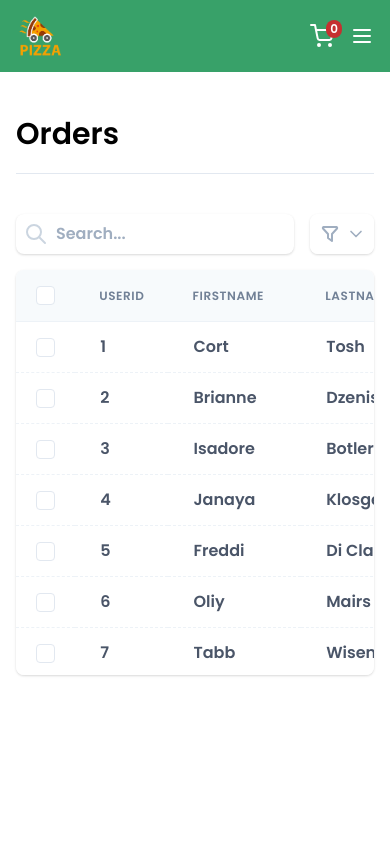
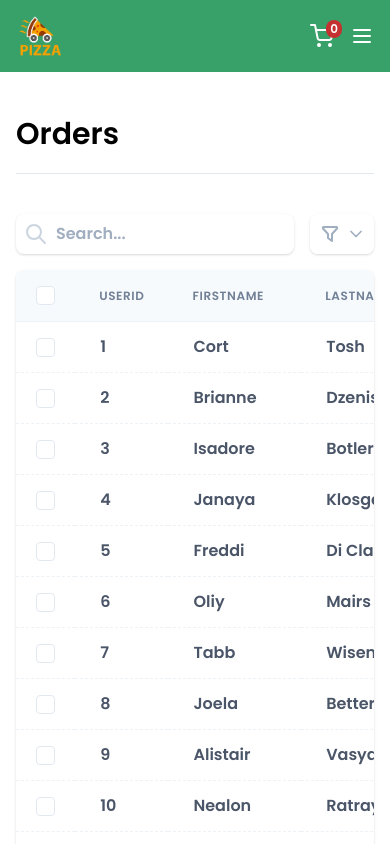
Before and after one commit to Tooluloope/yummy-frontend, a React (Create React App) app: page /orders in a window 390 px wide. Shown: the top 844 px of the page. Built offline with nearby package versions, Linux system fonts and the light colour scheme.

Commit message:
NavLink and isActive Attribute

```diff
--- a/src/components/navbar/navbar.jsx
+++ b/src/components/navbar/navbar.jsx
@@ -1,6 +1,6 @@
 import React, { useState, useContext, useEffect } from "react";
 import logo from "../../assets/logo.png";
-import { Link } from "react-router-dom";
+import { NavLink } from "react-router-dom";
 import useAuth from "../../hooks/useAuth";
 import { userContext } from "../../states/auth/auth.context";
 import { Input, Button } from "../inputs/input";
@@ -97,12 +97,12 @@ export const NavBar = () => {
                     </div>
                 </div>
                 <nav className={`${isOpen? "block" : "hidden "} duration-500 px-2 pt-2 pb-4 sm:flex sm:p-0`}>
-                    <Link className='block text-white px-2 py-1 font-semibold rounded hover:bg-green-400' to='/'>Home </Link>
-                    { !isAuthenticated && <Link className='block text-white px-2 py-1 font-semibold rounded hover:bg-green-400' to='/orders'>Orders </Link>}
-                    { isAuthenticated && <Link onClick = {() => Logout()} className='block text-white px-2 py-1 font-semibold rounded hover:bg-green-400' to='/login'>logout </Link>}
-                    { !isAuthenticated && <Link className='block text-white px-2 py-1 font-semibold rounded hover:bg-green-400' to='/login'>Login </Link>}
-                    { !isAuthenticated && <Link className='block text-white px-2 py-1 font-semibold rounded hover:bg-green-400' to='/signup'>Sign Up </Link>}
-                    { isAuthenticated && <Link className='block text-white px-2 py-1 font-semibold rounded hover:bg-green-400' to='/signup'>{fullname ? fullname : null} </Link>}
+                    <NavLink exact activeClassName="bg-green-400" className='block text-white px-2 py-1 font-semibold rounded hover:bg-green-400 mr-3' to='/'>Home </NavLink>
+                    { !isAuthenticated && <NavLink activeClassName="bg-green-400" className='block text-white px-2 py-1 font-semibold rounded hover:bg-green-400 mr-3' to='/orders'>Orders </NavLink>}
+                    { isAuthenticated && <NavLink activeClassName="bg-green-400" onClick = {() => Logout()} className='block text-white px-2 py-1 font-semibold rounded hover:bg-green-400 mr-3' to='/login'>logout </NavLink>}
+                    { !isAuthenticated && <NavLink activeClassName="bg-green-400" className='block text-white px-2 py-1 font-semibold rounded hover:bg-green-400 mr-3' to='/login'>Login </NavLink>}
+                    { !isAuthenticated && <NavLink activeClassName="bg-green-400" className='block text-white px-2 py-1 font-semibold rounded hover:bg-green-400 mr-3' to='/signup'>Sign Up </NavLink>}
+                    { isAuthenticated && <NavLink activeClassName="bg-green-400" className='block text-white px-2 py-1 font-semibold rounded hover:bg-green-400 mr-3' to='/signup'>{fullname ? fullname : null} </NavLink>}
 
 
                 </nav>
--- a/src/pages/homepage.jsx
+++ b/src/pages/homepage.jsx
@@ -13,7 +13,7 @@ export const Home = () =>(
     <Store>
         <NavBar />
 
-            <Route path="/orders">
+            <Route exact path="/orders">
                 <Orders  />
             </Route>
             <Route exact path="/" component={Menu} />
--- a/src/pages/orders.jsx
+++ b/src/pages/orders.jsx
@@ -231,9 +231,9 @@ const Orders = () => {
                         </div>
                     </div>
 
-                    <div className="overflow-x-auto bg-white rounded-lg shadow overflow-y-auto relative w-auto"
-                        style={{height: "405px"}}>
-                        <table className="border-collapse table-auto w-full whitespace-no-wrap bg-white m-auto table-striped relative ">
+                    <div className="overflow-x-auto bg-white rounded-lg shadow overflow-y-auto relative w-auto h-full sm:h-full">
+
+                        <table className="border-collapse table-auto w-full whitespace-no-wrap bg-white m-auto table-striped relative  h-full">
                             <thead>
                                 <tr className="text-left">
                                     <th className="py-2 px-3 sticky top-0 border-b border-gray-200 bg-gray-100">
```
